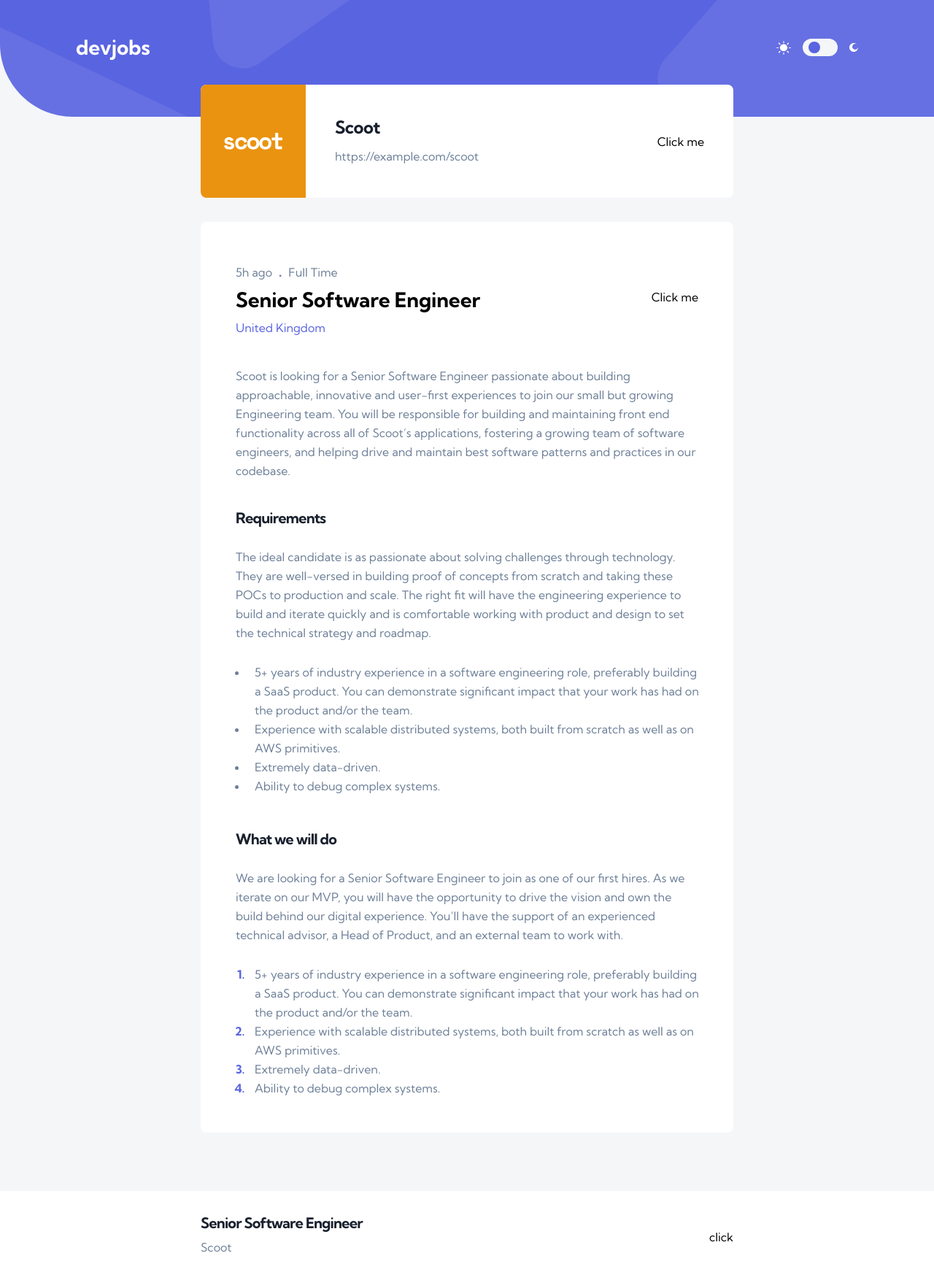
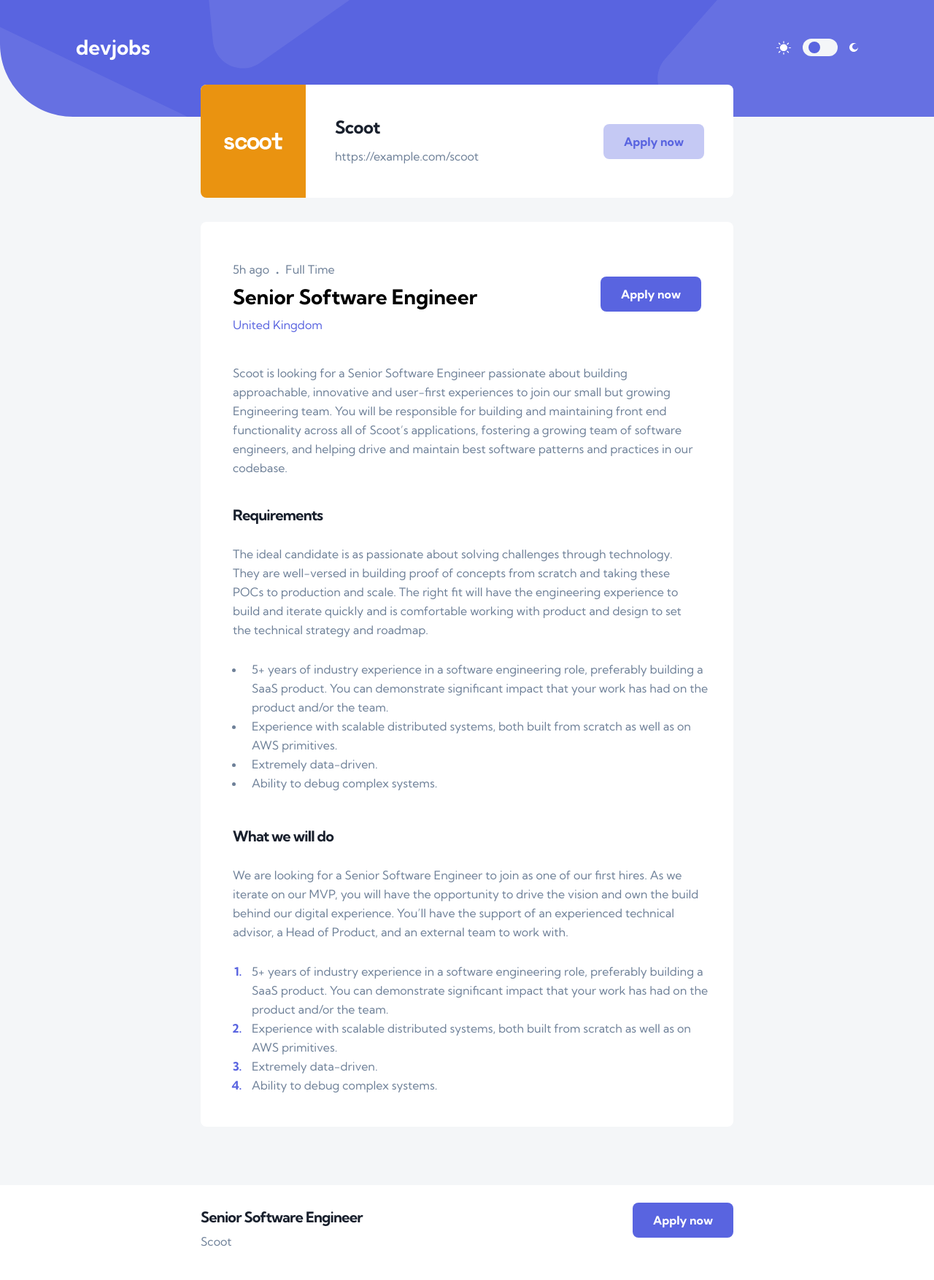
Before and after one commit to DpbProjects/devjob-web-app, a React (Vite) app: page /job-detail/1 in a window 1280 px wide. Shown: the top 1754 px of the page at 73% size. Built offline with nearby package versions, Linux system fonts and the light colour scheme.

Commit message:
feat: add buttons to job detail page

```diff
--- a/src/pages/jobs-details.tsx
+++ b/src/pages/jobs-details.tsx
@@ -2,6 +2,7 @@
 import data from "../content/data.json";
 import { colourVariants } from "../utils";
 import type { ColourVariant } from "../types";
+import Button from "../components/ui/Button";
 
 export default function JobsDetailsPage() {
   const { id } = useParams();
@@ -15,7 +16,7 @@
 
   return (
     <main className="bg-off-white dark:bg-midnight relative">
-      <div className="relative min-h-screen m-auto max-w-[327px] sm:max-w-[689px] lg:max-w-[730px] pt-36 mb-20">
+      <div className="relative min-h-screen m-auto max-w-[327px] sm:max-w-[689px] lg:max-w-[730px] pt-52 sm:pt-36 mb-20">
         {/* HEADER */}
         <div className="flex flex-col sm:flex-row absolute top-[-44px] rounded-lg w-full  bg-white dark:bg-dark-blue">
           <div
@@ -23,23 +24,29 @@
           >
             <img className="sm:w-20" src={job?.logo} alt={job?.company} />
           </div>
-          <div className="flex flex-col text-center sm:text-left sm:flex-row justify-between w-full px-10 py-11">
-            <div>
+          <div className="flex items-center flex-col text-center sm:text-left sm:flex-row justify-between w-full px-10  pb-8 pt-12 sm:py-11">
+            <div className=" mb-6 sm:mb-0">
               <h2 className="mb-3">{job?.company}</h2>
               <p>{job?.website}</p>
             </div>
-            <button>Click me</button>
+            <Button
+              href="/"
+              type="button"
+              ariaLabel="button link"
+              label="Apply now"
+              variant="secondary"
+            />
           </div>
         </div>
 
         {/* BODY */}
 
-        <div className="rounded-lg p-6 sm:p-12 bg-white dark:bg-dark-blue text-wrap">
+        <div className="rounded-lg p-6 sm:p-11 bg-white dark:bg-dark-blue text-wrap">
           {/*Content: Header */}
-          <div className="flex flex-col sm:flex-row justify-between mb-10">
-            <div>
+          <div className="flex items-center flex-col sm:flex-row justify-between mb-10">
+            <div className="mb-12 sm:mb-0">
               <p>
-                <span className="mr-1 mr-2">{job.postedAt}</span>
+                <span className="mr-1 sm:mr-2">{job.postedAt}</span>
                 <span className="text-h1">&#x002E;</span>
                 <span className="ml-2">{job.contract}</span>
               </p>
@@ -48,7 +55,13 @@
               </h1>
               <p className="text-violet">{job.location}</p>
             </div>
-            <button>Click me</button>
+            <Button
+              href="/"
+              type="button"
+              ariaLabel="button link"
+              label="Apply now"
+              variant="primary"
+            />
           </div>
 
           {/* Content: Description */}
@@ -80,12 +93,18 @@
         {/* FOOTER */}
       </div>
       <div className="min-w-full bg-white dark:bg-dark-blue py-6">
-        <div className="flex m-auto max-w-[327px] sm:max-w-[689px] lg:max-w-[730px]">
-          <div>
+        <div className="flex justify-between m-auto max-w-[327px] sm:max-w-[689px] lg:max-w-[730px]">
+          <div className="hidden sm:block">
             <h3 className="my-2 dark:text-white">{job.position}</h3>
             <p className="mb-3">{job?.company}</p>
           </div>
-          <button className="ml-auto">click</button>
+          <Button
+            href="/"
+            type="button"
+            ariaLabel="button link"
+            label="Apply now"
+            variant="primary"
+          />
         </div>
       </div>
     </main>
```
